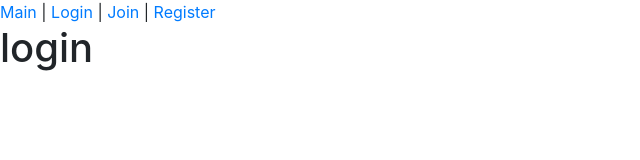
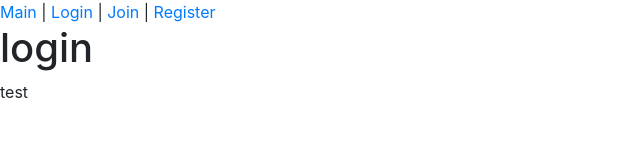
Before and after one commit to dudcheol/NHhackathon_ACARDI, a Vue app in the folder front-end/nhhackathon_acardi/: page /login in a window 1280 px wide. Shown: the top 160 px of the page, without its empty margins (0-640 px from the left). Built offline with nearby package versions, Linux system fonts and the light colour scheme.

Commit message:
branch test

```diff
--- a/front-end/nhhackathon_acardi/src/views/Login.vue
+++ b/front-end/nhhackathon_acardi/src/views/Login.vue
@@ -1,6 +1,7 @@
 <template>
   <div>
     <h1>login</h1>
+    test
   </div>
 </template>
 
```
